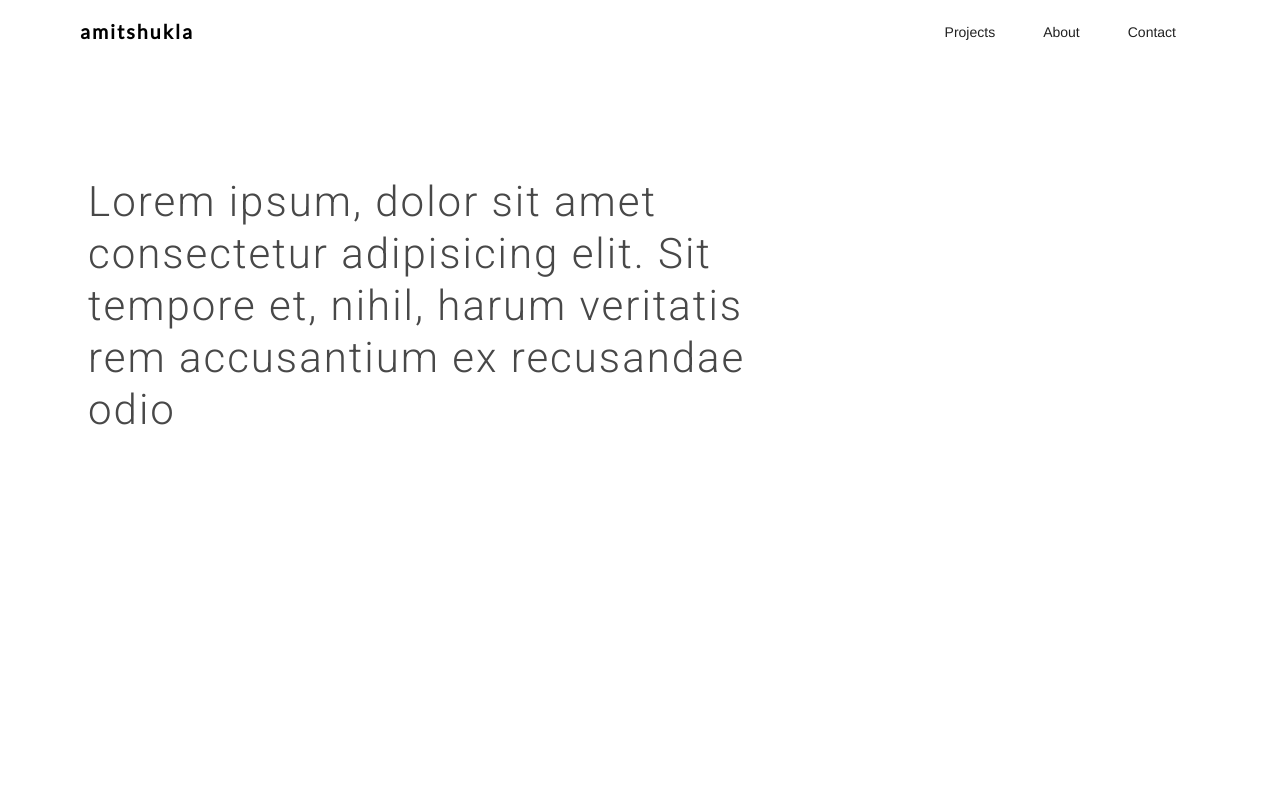
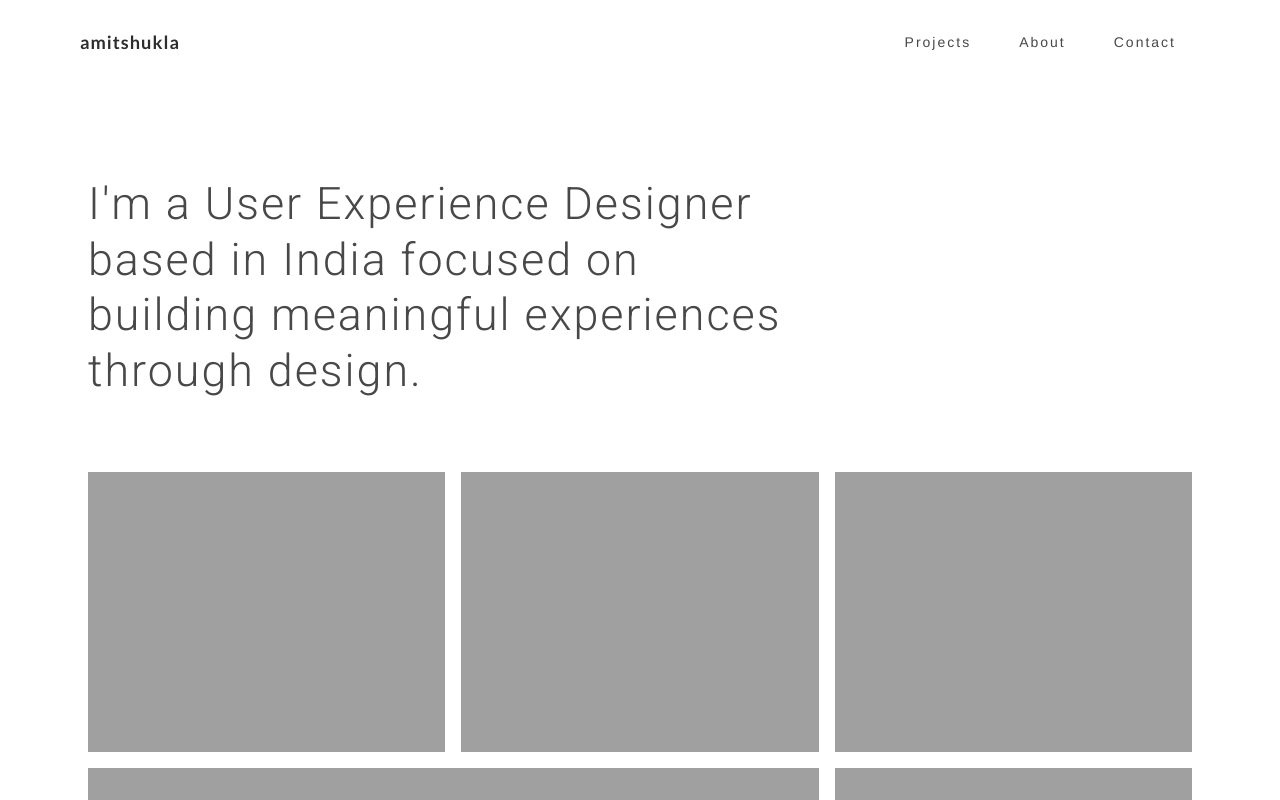
Before and after one commit to amit090shukla/amit090shukla.github.io, a plain HTML site: page index.html in a window 1280 px wide. Drawn offline with Linux system fonts and the light colour scheme.

Commit message:
Added google analytics

```diff
--- a/custom.css
+++ b/custom.css
@@ -3,17 +3,17 @@
     box-shadow: 0 0px 0px 0 rgba(0,0,0,0), 0 0px 0px 0 rgba(0,0,0,0), 0 0px 0px 0 rgba(0,0,0,0);
 }
 .black-text{
-    color:#000 !important;
+    color:#2d2d2d !important
 }
 .name-logo{
-    font-weight: 1000;
-    font-size:1.4em;
+    font-weight: 700;
+    font-size: 1.3em;
     font-family: "Lato", "Roboto","Helvetica","Arial",sans-serif;
-    letter-spacing: 2px;
+    letter-spacing: 1px;
 }
 
 .mdl-layout__header-row{
-    padding:0 80px 0 80px;
+    padding: 20px 80px 0px 80px;
 }
 .page-content{
     padding: 40px 80px 40px 80px;
@@ -26,10 +26,22 @@
     /* border: 1px solid red; */
 }
 .home-page-text{
-    font-size: 3em;
+    font-size: 3.2em;
     line-height: 124%;
     letter-spacing: 2px;
     color: #484848;
     font-family: "Roboto","Helvetica","Arial",sans-serif;
     font-weight: 300;
 }
+.project-row-1{
+    display: flex;
+    flex-direction: row;
+    justify-content: space-between;
+}
+.image-div{
+    height: 20em;
+    background-color: #a0a0a0;
+}
+.header-links{
+    letter-spacing: 2px;
+}
--- a/index.html
+++ b/index.html
@@ -1,12 +1,21 @@
 <html>
 <head>
-<title>Hello People</title>
+    <title>Hello People</title>
     <link rel="stylesheet" href="./mdl/material.min.css">
     <link rel="stylesheet" href="./custom.css">
     <script src="./mdl/material.min.js"></script>
     <link rel="stylesheet" href="https://fonts.googleapis.com/icon?family=Material+Icons">
-    <link href="https://fonts.googleapis.com/css?family=Lato" rel="stylesheet">
+    <link href="https://fonts.googleapis.com/css?family=Lato:100,100i,300,300i,400,400i,700,700i,900,900i" rel="stylesheet">
     <link href="https://fonts.googleapis.com/css?family=Roboto:100,100i,300,300i,400,400i,500,500i,700,700i,900,900i" rel="stylesheet">
+    <!-- Global site tag (gtag.js) - Google Analytics -->
+    <script async src="https://www.googletagmanager.com/gtag/js?id=UA-116471326-1"></script>
+    <script>
+      window.dataLayer = window.dataLayer || [];
+      function gtag(){dataLayer.push(arguments);}
+      gtag('js', new Date());
+
+      gtag('config', 'UA-116471326-1');
+    </script>
 </head>
 <body>
     <div class="mdl-layout mdl-js-layout mdl-layout--fixed-header">
@@ -18,14 +27,14 @@
             <div class="mdl-layout-spacer"></div>
             <!-- Navigation. We hide it in small screens. -->
             <nav class="mdl-navigation mdl-layout--large-screen-only">
-              <a class="mdl-navigation__link black-text" href="">Projects</a>
-              <a class="mdl-navigation__link black-text" href="">About</a>
-              <a class="mdl-navigation__link black-text" href="">Contact</a>
+              <a class="mdl-navigation__link black-text" href=""><span class="header-links">Projects</span></a>
+              <a class="mdl-navigation__link black-text" href=""><span class="header-links">About</span></a>
+              <a class="mdl-navigation__link black-text" href=""><span class="header-links">Contact</span></a>
             </nav>
           </div>
         </header>
         <div class="mdl-layout__drawer">
-          <span class="mdl-layout-title black-text name-logo">Title</span>
+          <span class="mdl-layout-title black-text name-logo">amitshukla</span>
           <nav class="mdl-navigation">
             <a class="mdl-navigation__link black-text" href="">Projects</a>
             <a class="mdl-navigation__link black-text" href="">About</a>
@@ -38,8 +47,19 @@
             </div>
             <div class="mdl-cell mdl-cell--8-col home-page-center-text">
               <div class="home-page-text">
-                Lorem ipsum, dolor sit amet consectetur adipisicing elit. Sit tempore et, nihil, harum veritatis rem accusantium ex recusandae odio
+                I'm a User Experience Designer based in India focused on building meaningful experiences through design.
               </div>
+            </div>
+            <div class="project-row-1">
+              <div class="mdl-cell mdl-cell--4-col image-div"></div>
+              <div class="mdl-cell mdl-cell--4-col image-div"></div>
+              <div class="mdl-cell mdl-cell--4-col image-div"></div>
+            </div>
+            <div class="project-row-1">
+              <div class="mdl-cell mdl-cell--8-col image-div"></div>
+              <div class="mdl-cell mdl-cell--4-col image-div"></div>
+            </div>
+            <div class="mdl-cell mdl-cell--12-col empty-space">
             </div>
           </section>
         </main>
```
